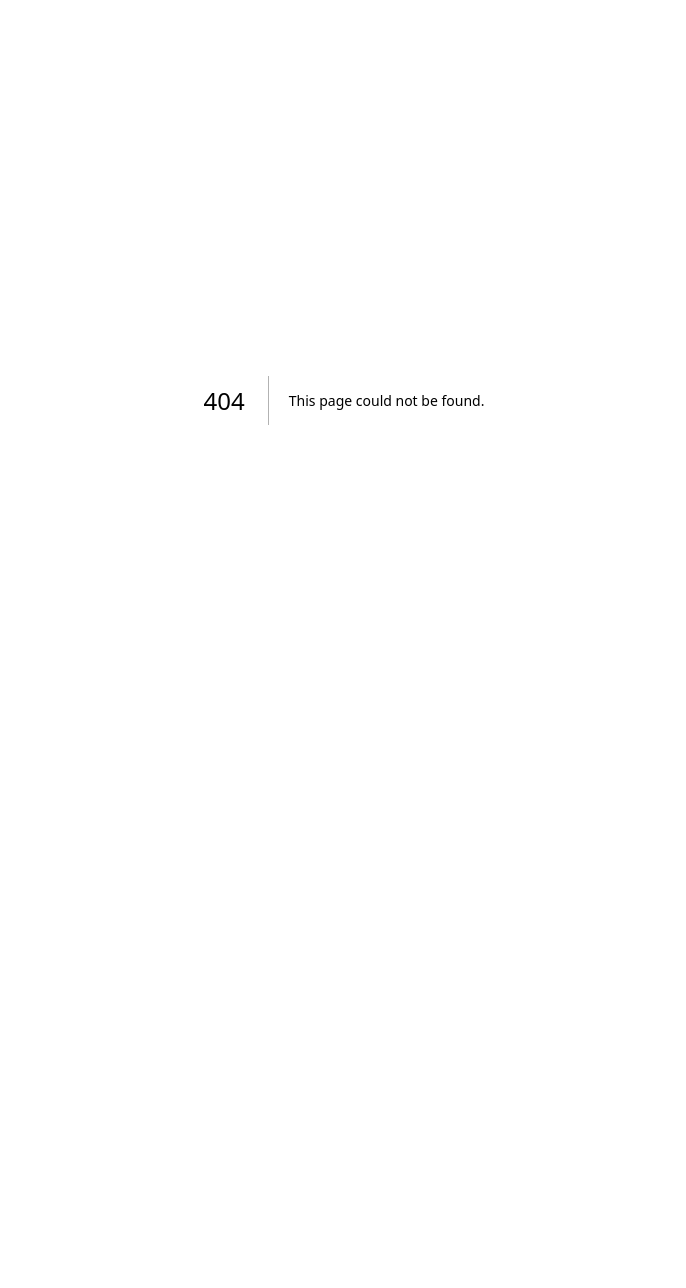
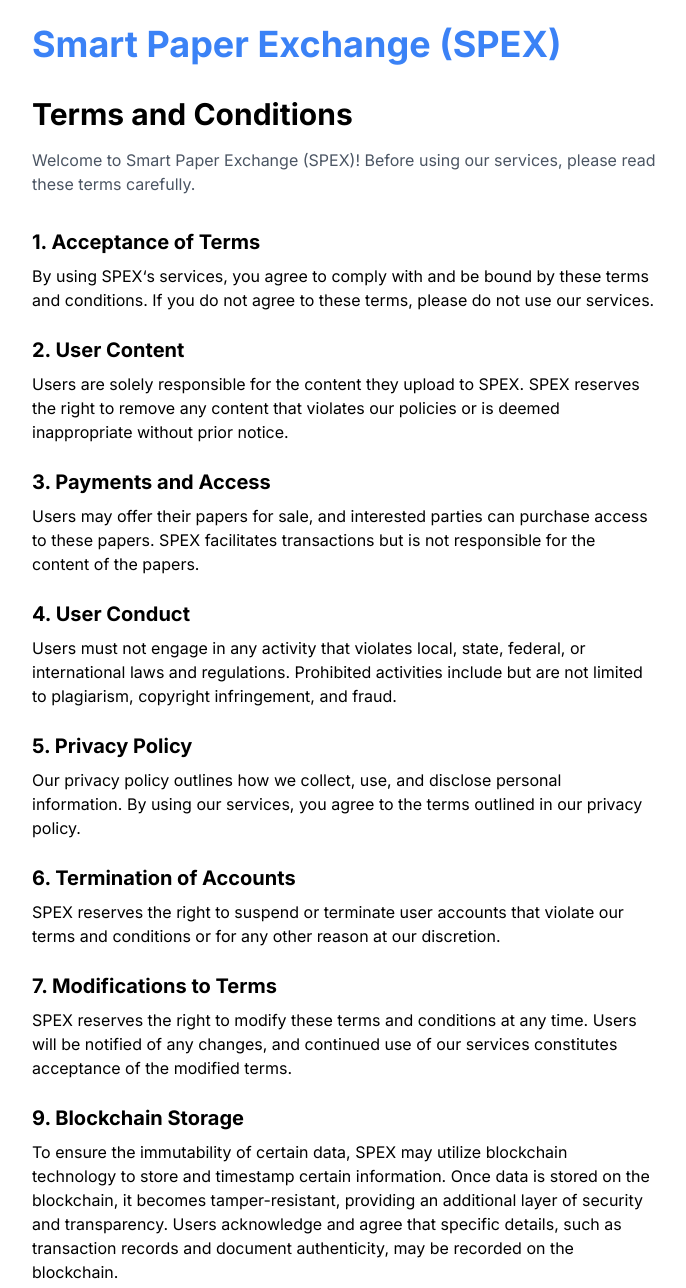
Before and after one commit to whoisbel/smart-paper-exchange, a Next.js app: page /terms-and-conditions in a window 1280 px wide. Before the commit this address had no page. Shown: the top 1288 px of the page, without its empty margins (296-982 px from the left). Before the commit the page ends 800 px from the top, so only its background shows below. Built offline with nearby package versions, Linux system fonts and the light colour scheme.

Commit message:
Fixed unescaped single quotation

```diff
--- /dev/null
+++ b/app/terms-and-conditions/page.tsx
@@ -0,0 +1,110 @@
+import Link from "next/link";
+export default function Home() {
+    return (
+      <div className="max-w-2xl mx-auto p-6">
+        <header className="mb-8 flex items-center justify-between">
+          <Link rel="stylesheet" href="/"><h1 className="text-4xl font-bold text-blue-500">Smart Paper Exchange (SPEX)</h1></Link>
+        </header>
+        <h1 className="text-3xl font-bold mb-4">Terms and Conditions</h1>
+        <p className="text-gray-600 mb-8">
+          Welcome to Smart Paper Exchange (SPEX)! Before using our services, please
+          read these terms carefully.
+        </p>
+
+        <section className="mb-6">
+          <h2 className="text-xl font-bold mb-2">1. Acceptance of Terms</h2>
+          <p>
+            By using SPEX&lsquo;s services, you agree to comply with and be bound by
+            these terms and conditions. If you do not agree to these terms,
+            please do not use our services.
+          </p>
+        </section>
+
+        <section className="mb-6">
+          <h2 className="text-xl font-bold mb-2">2. User Content</h2>
+          <p>
+            Users are solely responsible for the content they upload to SPEX.
+            SPEX reserves the right to remove any content that violates our
+            policies or is deemed inappropriate without prior notice.
+          </p>
+        </section>
+
+        <section className="mb-6">
+          <h2 className="text-xl font-bold mb-2">3. Payments and Access</h2>
+          <p>
+            Users may offer their papers for sale, and interested parties can
+            purchase access to these papers. SPEX facilitates transactions but is
+            not responsible for the content of the papers.
+          </p>
+        </section>
+
+        <section className="mb-6">
+          <h2 className="text-xl font-bold mb-2">4. User Conduct</h2>
+          <p>
+            Users must not engage in any activity that violates local, state,
+            federal, or international laws and regulations. Prohibited
+            activities include but are not limited to plagiarism, copyright
+            infringement, and fraud.
+          </p>
+        </section>
+
+        <section className="mb-6">
+          <h2 className="text-xl font-bold mb-2">5. Privacy Policy</h2>
+          <p>
+            Our privacy policy outlines how we collect, use, and disclose personal
+            information. By using our services, you agree to the terms outlined
+            in our privacy policy.
+          </p>
+        </section>
+
+        <section className="mb-6">
+          <h2 className="text-xl font-bold mb-2">6. Termination of Accounts</h2>
+          <p>
+            SPEX reserves the right to suspend or terminate user accounts that
+            violate our terms and conditions or for any other reason at our
+            discretion.
+          </p>
+        </section>
+
+        <section className="mb-6">
+          <h2 className="text-xl font-bold mb-2">7. Modifications to Terms</h2>
+          <p>
+            SPEX reserves the right to modify these terms and conditions at any
+            time. Users will be notified of any changes, and continued use of our
+            services constitutes acceptance of the modified terms.
+          </p>
+        </section>
+        <section className="mb-6">
+          <h2 className="text-xl font-bold mb-2">9. Blockchain Storage</h2>
+          <p>
+            To ensure the immutability of certain data, SPEX may utilize
+            blockchain technology to store and timestamp certain information.
+            Once data is stored on the blockchain, it becomes tamper-resistant,
+            providing an additional layer of security and transparency. Users
+            acknowledge and agree that specific details, such as transaction
+            records and document authenticity, may be recorded on the blockchain.
+          </p>
+          <p>
+            It&lsquo;s important to note that while blockchain provides enhanced
+            security, SPEX reserves the right to comply with applicable laws and
+            regulations that may require the removal or modification of certain
+            information.
+          </p>
+        </section>
+        <section className="mb-6">
+          <h2 className="text-xl font-bold mb-2">8. Contact Information</h2>
+          <p>
+            If you have any questions or concerns about these terms and
+            conditions, please contact us at{' '}
+            <a
+              href="mailto:customer-support@spex.com"
+              className="text-blue-500 hover:underline"
+            >
+              customer-support@spex.com
+            </a>
+            .
+          </p>
+        </section>
+      </div>
+    );
+  }
```
